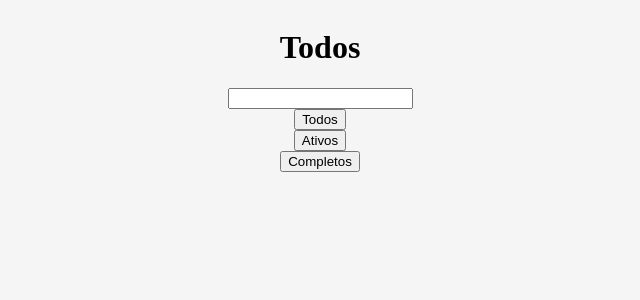
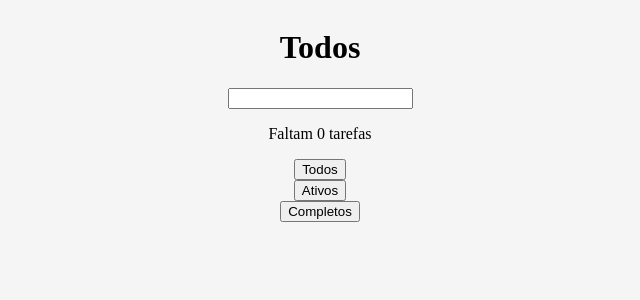
Before and after one commit to svbgabriel/todos-app, a React (Create React App) app: page / in a window 1280 px wide. Shown: the top 300 px of the page, without its empty margins (320-960 px from the left). Built offline with nearby package versions, Linux system fonts and the light colour scheme.

Commit message:
Implementa a contagem de todos não completos

```diff
--- a/src/App.js
+++ b/src/App.js
@@ -31,6 +31,10 @@ export default function App() {
         return todos;
     }
   }, [filter, todos]);
+
+  const notDoneCount = useMemo(() => {
+    return todos.filter(todo => todo.active !== false).length;
+  }, [todos]);
 
   const deleteTodo = id => setTodos(todos.filter(todo => todo.id !== id));
 
@@ -71,6 +75,7 @@ export default function App() {
           update={() => updateTodo(todo.id)}
         />
       ))}
+      <p>{`Faltam ${notDoneCount} tarefas`}</p>
       <button onClick={() => setFilter("all")}>Todos</button>
       <button onClick={() => setFilter("notdone")}>Ativos</button>
       <button onClick={() => setFilter("done")}>Completos</button>
```
